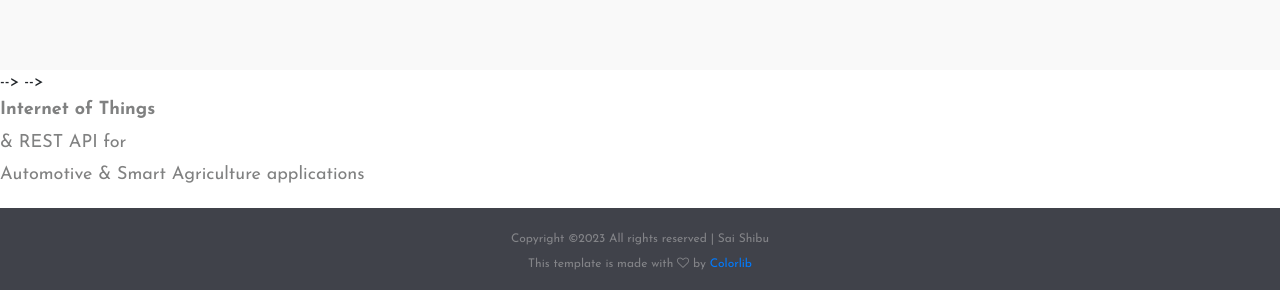
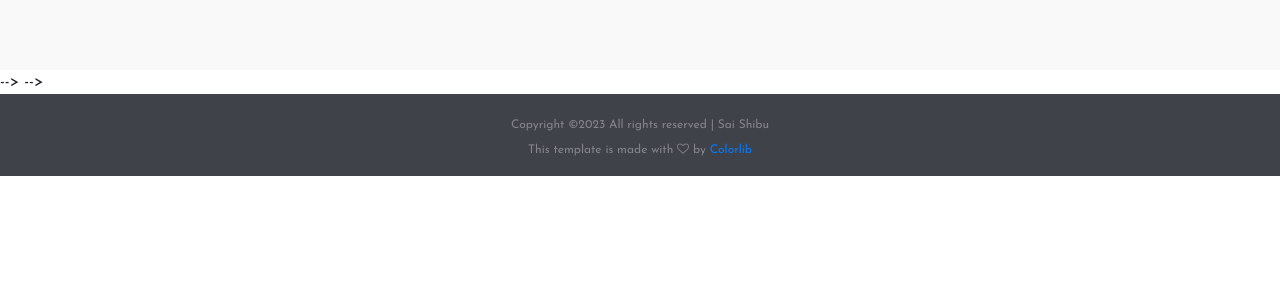
Before and after one commit to saishibu/saishibu.github.io, a website: page index.html in a window 1280 px wide. Shown: the part 1913-2203 px from the top of the page. After the commit the page ends 2089 px from the top, so only its background shows below. Drawn offline with Linux system fonts and the light colour scheme; files whose address does not match are found by name.

Commit message:
Update index.html

```diff
--- a/index.html
+++ b/index.html
@@ -351,7 +351,7 @@ If you are interested in collaborating with me on any of these topics or want to
 <!-- 							<div class="fact-box"> -->
 <!-- 								<div class="fact-content"> -->
 
-									<p><b>Internet of Things</b><br> & REST API for<br> Automotive & Smart Agriculture applications</p>
+<!-- 									<p><b>Internet of Things</b><br> & REST API for<br> Automotive & Smart Agriculture applications</p> -->
 									<!-- <img src="/img/icon/OH.png" alt=""> -->
 									<!-- <p>Years of Experience</p> -->
 <!-- 								</div> -->
```
